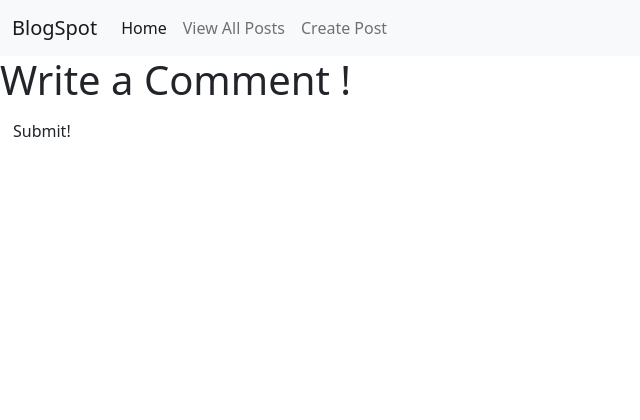
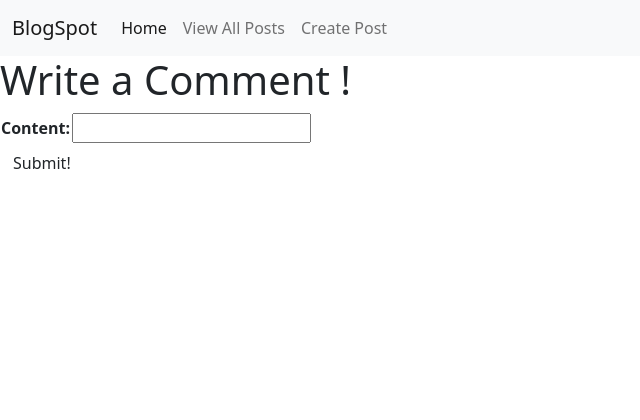
Before and after one commit to Mbanks1/blogspot, a Django app: page /comment/create/ in a window 1280 px wide. Shown: the top 420 px of the page, without its empty margins (0-640 px from the left). Run offline with Django 3.2, Linux system fonts and the light colour scheme.

Commit message:
ceomment bug fixed

```diff
--- a/main_app/templates/post/detail.html
+++ b/main_app/templates/post/detail.html
@@ -6,7 +6,8 @@
 <p>{{ post.author }}<p>
 <p>{{ comment.content }}</p>
 <div class="card-action">
-    <a href="{% url 'comment_create' post.id %}">Comment</a>
+    <a href="{% url 'comment_create' %}">Comment</a>
+
     <a href="{% url 'post_update' post.id %}">Edit</a>
     <a href="{% url 'post_delete' post.id %}">Delete</a>
 </div>
--- a/main_app/views.py
+++ b/main_app/views.py
@@ -17,7 +17,13 @@ def post_detail(request, post_id):
 
 class PostCreate(CreateView):
     model = Post
-    fields = ['title', 'content', 'author']
+    fields = ['title', 'content']
+
+    def form_valid(self, form):
+        # Assign the logged in user
+        form.instance.author = self.request.user
+        # Let the CreateView do its job as usual
+        return super().form_valid(form)
 
 class PostUpdate(UpdateView):
     model = Post
@@ -29,12 +35,12 @@ class PostDelete(DeleteView):
 
 class CommentCreate(CreateView):
     model = Comment
-    fields = [ 'comment' ]
+    fields = [ 'content' ]
 
 class CommentUpdate(UpdateView):
     model = Comment
-    fields = [ 'comment']
+    fields = [ 'content']
 
 class CommentDelete(DeleteView):
     model = Comment
-    fields = [ 'comment' ]
+    fields = [ 'content' ]
```
Also changed, not shown: main_app/migrations/0001_initial.py, main_app/migrations/0002_auto_20210207_1631.py (deleted).
